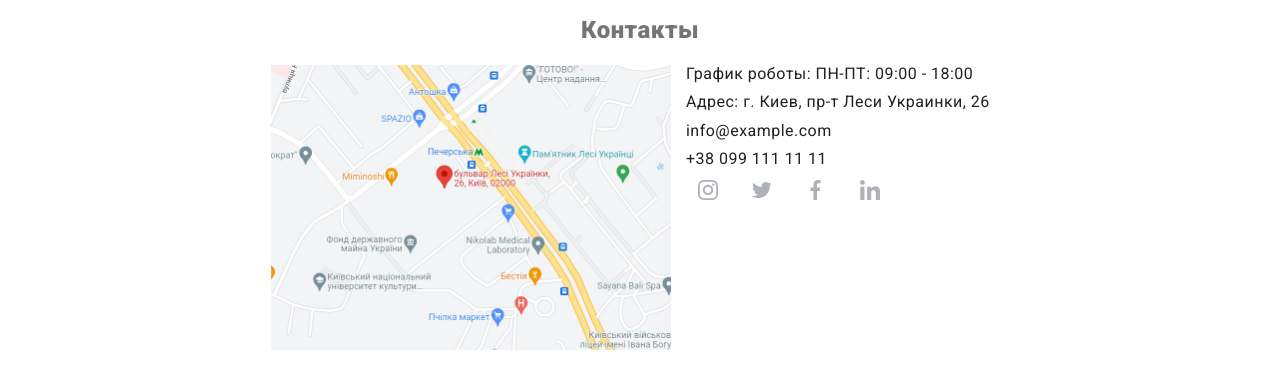
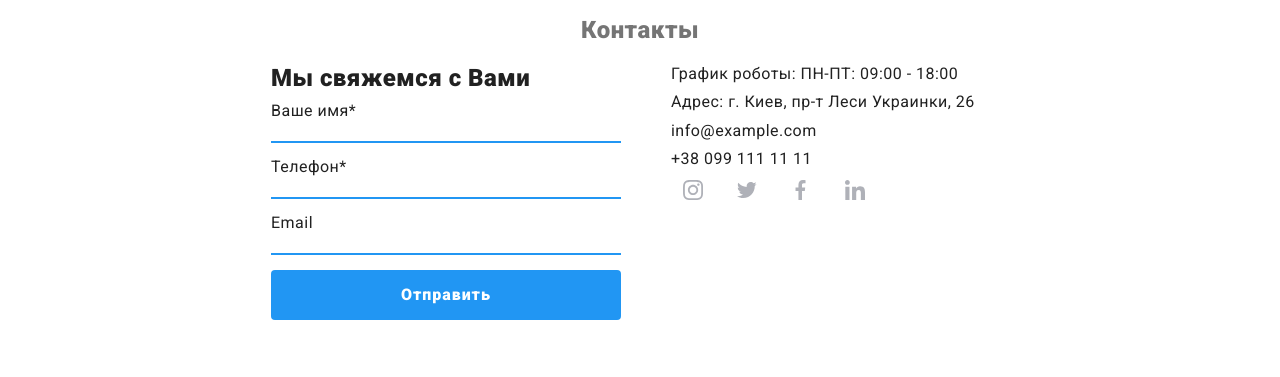
Before and after one commit to Tatiana-ok/WebStudio, a website: page contacts.html in a window 1280 px wide. Shown: the part 87-464 px from the top of the page. Drawn offline with nearby package versions, Linux system fonts and the light colour scheme; files that its build step writes are made by us from their sources.

Commit message:
Редактирует контакты и добавляет настройки

```diff
--- a/contacts.html
+++ b/contacts.html
@@ -8,7 +8,7 @@
     <link href="https://fonts.googleapis.com/css2?family=Roboto:wght@400;500;900&display=swap" rel="stylesheet">
     <link href="https://fonts.googleapis.com/css2?family=Raleway:wght@700&display=swap" rel="stylesheet">
     <link rel="stylesheet" href="https://cdnjs.cloudflare.com/ajax/libs/modern-normalize/0.6.0/modern-normalize.min.css">
-    <link rel="stylesheet" href="./css/main.min.css">
+    <link rel="stylesheet" href="./dist/main.min.css">
 </head>
 <body>
     <header>
@@ -63,8 +63,18 @@
             <div class="container">
                 <h1 style="text-align: center;">Контакты</h1>
                 <div class="list-of-contacts">
-                    <!-- <div id="map"></div> -->
-                    <img class="map" src="./image/Contacts/map.PNG"/>
+                    <div class="contact-you">
+                        <h2 class="contact-you-title">Мы свяжемся с Вами</h2>
+                        <form class="contacts-form" action="">
+                            <label for="name">Ваше имя*</label>
+                            <input id="name" type="text" class="contact-input">
+                            <label for="number">Телефон*</label>
+                            <input id="number" type="text" class="contact-input">
+                            <label for="email">Email</label>
+                            <input id="email" type="text" class="contact-input">
+                            <input type="submit" value="Отправить" class="send-contacts-btn"/>
+                        </form>
+                    </div>
                     <div>
                         <p class="contact-text">График роботы: ПН-ПТ: 09:00 - 18:00</p>
                         <address>
--- a/package.json
+++ b/package.json
@@ -1,5 +1,11 @@
 {
+  "scripts": {
+    "postcss": "postcss css/main.min.css --use autoprefixer -d dist/"
+  },
   "dependencies": {
+    "autoprefixer": "^10.4.8",
+    "postcss": "^8.4.16",
+    "postcss-cli": "^10.0.0",
     "sass": "^1.49.10"
   }
 }
--- a/sass/components/_contacs.scss
+++ b/sass/components/_contacs.scss
@@ -1,29 +1,55 @@
-#map {
-    height: 400px;
-
-}
-
-.map{
-    width: 100%;
-    height: 320px;
-    object-fit: cover;
+.list-of-contacts{
     @media screen and (min-width: 768px) {
-        width: 400px;
-        height: 285px;
-        margin-right: 15px;
-    }
-
-    @media screen and (min-width: 1600px) {
-        width: 800px;
-        height: 570px;
-        margin-right: 15px;
+        display: flex;
+        align-items:flex-start;
     }
 }
 
-.list-of-contacts{
+.contacts-form{
+    display: flex;
+    flex-direction: column;
+    @media screen and (max-width: 767px) {
+        margin-bottom: 15px;
+    }
+}
+
+.contact-you{
     @media screen and (min-width: 768px) {
-        display: flex;
+        margin-right: 50px;
     }
+}
+
+.contact-you-title{
+    margin: 0;
+    margin-bottom: 10px;
+    color: var(--secondary-text-color);
+}
+
+.contact-input{
+    margin-bottom: 15px;
+    border: none;
+    border-bottom: 2px solid var(--accent-color);
+    color: var(--primary-text-color);
+    @media screen and (min-width: 768px) {
+        width: 350px;
+    }
+}
+
+.contacts-form > label {
+    color: var(--secondary-text-color);
+}
+
+.send-contacts-btn{
+    font-weight: 700;
+    font-size: 16px;
+    letter-spacing: 0.06em;
+    color: #FFFFFF;
+    background-color: var(--accent-color);
+    line-height: 1.875;
+    padding: 10px 32px;
+    border-radius: 4px;
+    border: 0;
+    min-width: 200px;
 }
 
 .contact-text{
@@ -38,3 +64,21 @@
 .contacts-networks {
     justify-content: start;
 }
+
+
+// .map{
+//     width: 100%;
+//     height: 320px;
+//     object-fit: cover;
+//     @media screen and (min-width: 768px) {
+//         width: 400px;
+//         height: 285px;
+//         margin-right: 15px;
+//     }
+
+//     @media screen and (min-width: 1600px) {
+//         width: 800px;
+//         height: 570px;
+//         margin-right: 15px;
+//     }
+// }
```
Also changed, not shown: index.html (+1 -1 lines), portfolio.html (+1 -1 lines), css/main.css, css/main.min.css, 4 other files.
